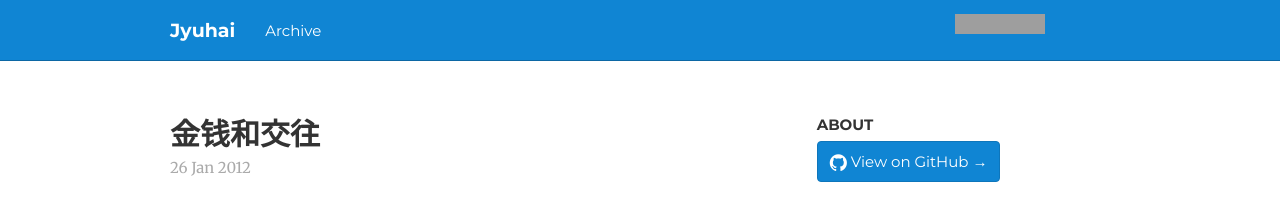
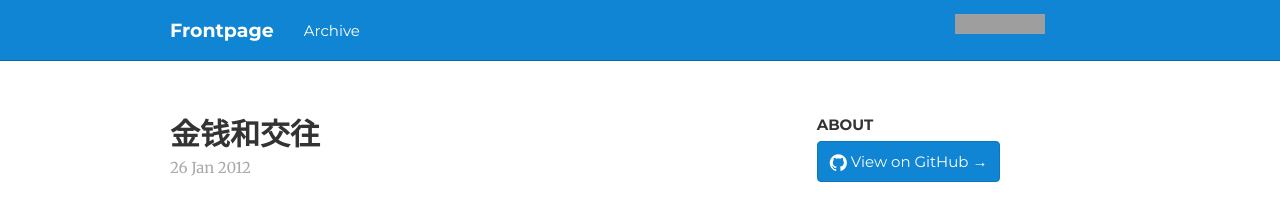
Before and after one commit to helloyuzz/me.wgrib2.com, a Jekyll site: the page built from _posts/2012-01-26-Friendship.md, in a window 1280 px wide. Shown: the top 211 px of the page. Built offline with Jekyll 4.4.1, drawn with Linux system fonts in a browser that asks for light colours; nearby versions of some CDN libraries; emoji names are drawn with the system emoji font; grey boxes are pictures that could not be loaded.

Commit message:
Update _config.yml

```diff
--- a/_config.yml
+++ b/_config.yml
@@ -1,6 +1,6 @@
 # baseurl: "/shiori" # The subpath of your site. Use "" if you're hosting a blog at the root level.
 url: "https://hi.1tyu.com" # the base hostname & protocol for your site
-title: "Jyuhai"
+title: "Frontpage"
 
 # This is used by feed.xml. Uncomment if you want to use it.
 # description: "..."
```
